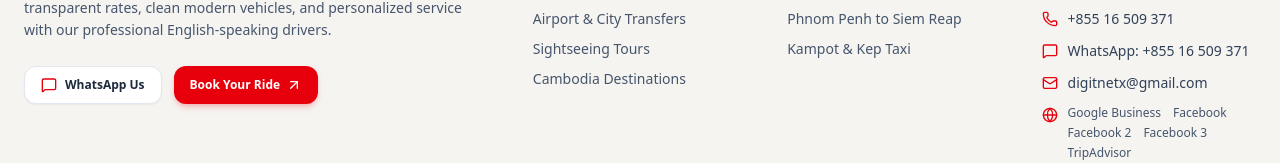
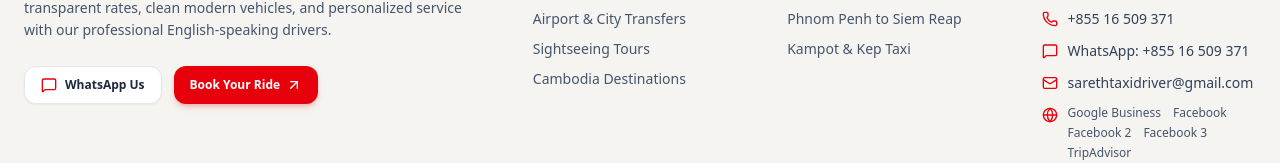
Before and after one commit to digitnetx/cambodia-cab-drivers, a React (Vite) app: page / in a window 1280 px wide. Shown: the part 7392-7555 px from the top of the page. Built offline with nearby package versions, Linux system fonts and the light colour scheme; no server answers; the database is empty.

Commit message:
15-09-26

```diff
--- a/src/components/layout/Footer.tsx
+++ b/src/components/layout/Footer.tsx
@@ -6,6 +6,7 @@ import { Logo } from '../common/Logo';
 
 export const Footer: React.FC = () => {
   const { navigate, siteSettings } = useApp();
+  const bookingEmail = 'sarethtaxidriver@gmail.com';
 
   const handleNavClick = (href: string) => {
     navigate(href);
@@ -160,8 +161,8 @@ export const Footer: React.FC = () => {
               </li>
               <li className="flex items-center gap-2.5">
                 <Mail className="w-4 h-4 text-red-600 shrink-0" />
-                <a href={`mailto:${siteSettings.email}`} className="hover:text-red-600 text-slate-700 transition">
-                  {siteSettings.email}
+                <a href={`mailto:${bookingEmail}`} className="hover:text-red-600 text-slate-700 transition">
+                  {bookingEmail}
                 </a>
               </li>
               {accountLinks.length > 0 && (
--- a/src/lib/data.ts
+++ b/src/lib/data.ts
@@ -13,7 +13,7 @@ export const INITIAL_SITE_SETTINGS: SiteSettings = {
   phone: '+855 16 509 371',
   whatsapp: '+855 16 509 371',
   telegram: '+855 16 509 371',
-  email: 'digitnetx@gmail.com',
+  email: 'sarethtaxidriver@gmail.com',
   address: '#61, Oknha Chrun Youhak (294), Boeung Keng Kang I, Chamkarmon, Phnom Penh 12302, Cambodia',
   working_hours: '24/7 Available (Advance Booking & Flight Monitoring)',
   emergency_contact: '+855 16 509 371',
```
